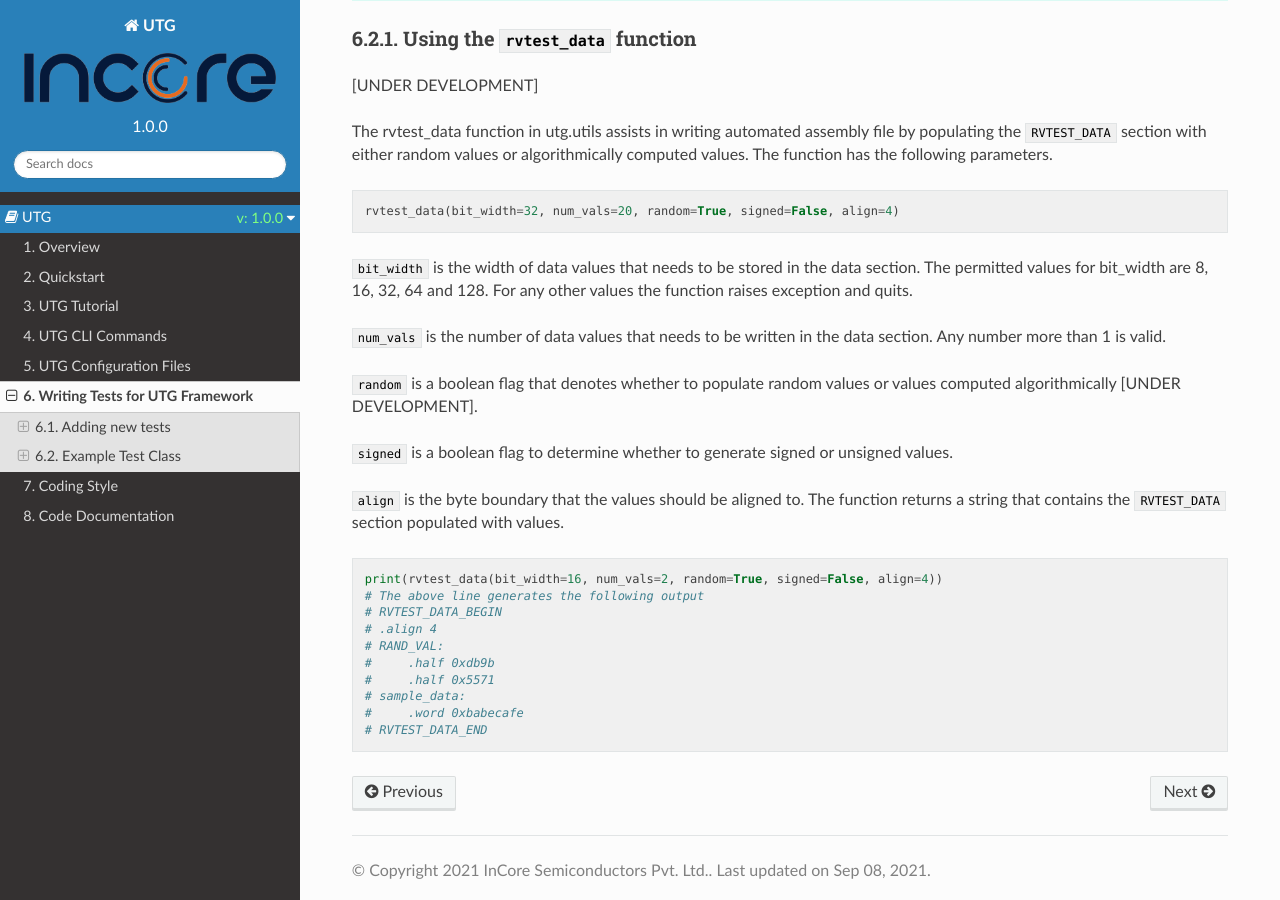
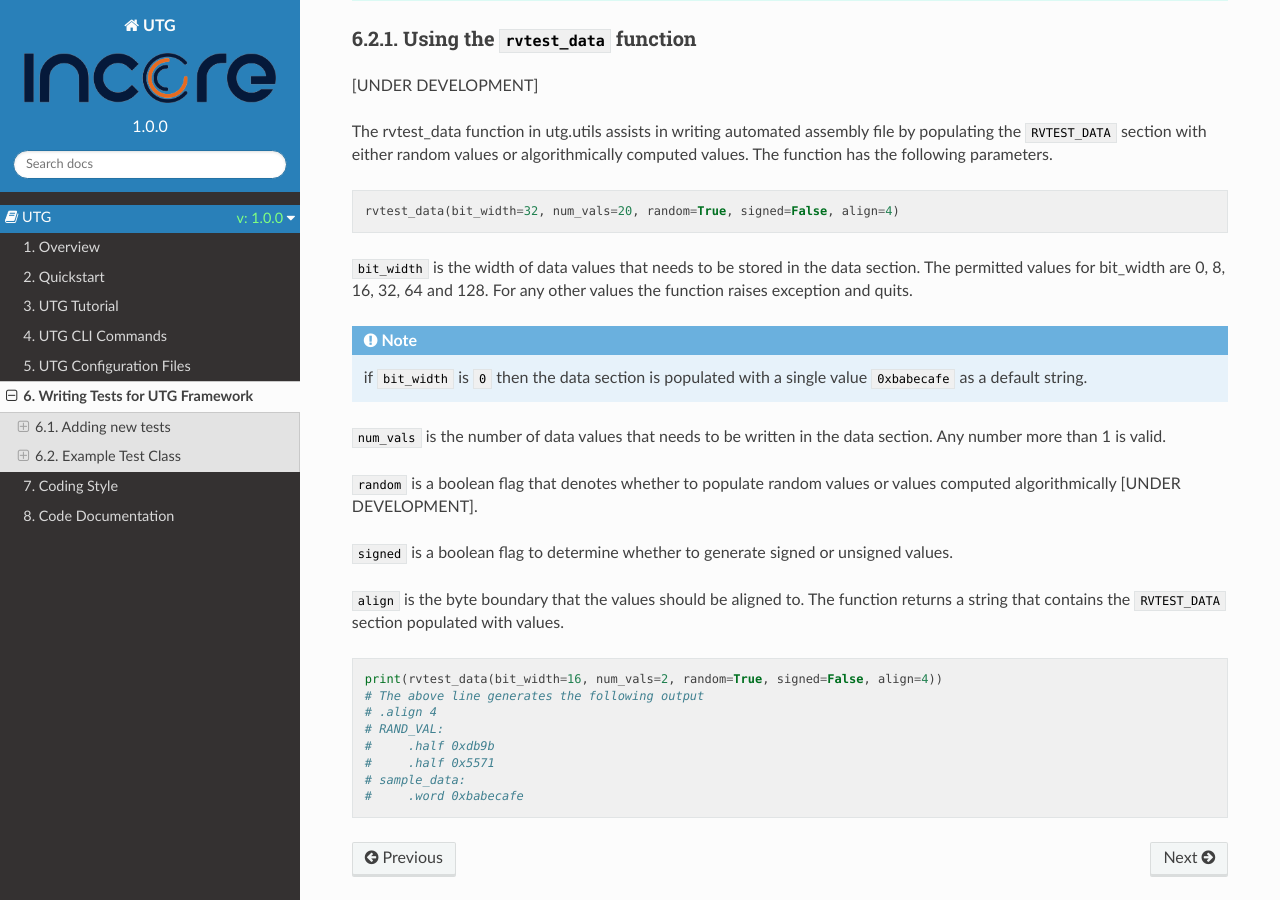
Before and after one commit to incoresemi/uatg, a Sphinx documentation site: the page built from docs/source/creating_new_tests.rst, in a window 1280 px wide and 900 px high, scrolled down 8981 px. Built offline with Sphinx 7.4.7 and the Read the Docs theme 2.0.0, drawn with Linux system fonts in a browser that asks for light colours; pages that are not in the unit, such as notebooks, are missing from menus.

Commit message:
updated rvtest_data docs

```diff
--- a/docs/source/creating_new_tests.rst
+++ b/docs/source/creating_new_tests.rst
@@ -501,7 +501,9 @@ The function has the following parameters.
 
     rvtest_data(bit_width=32, num_vals=20, random=True, signed=False, align=4)
 
-``bit_width`` is the width of data values that needs to be stored in the data section. The permitted values for bit_width are 8, 16, 32, 64 and 128. For any other values the function raises exception and quits.
+``bit_width`` is the width of data values that needs to be stored in the data section. The permitted values for bit_width are 0, 8, 16, 32, 64 and 128. For any other values the function raises exception and quits.
+
+.. note:: if ``bit_width`` is ``0`` then the data section is populated with a single value ``0xbabecafe`` as a default string.
 
 ``num_vals`` is the number of data values that needs to be written in the data section. Any number more than 1 is valid.
 
@@ -516,11 +518,9 @@ The function returns a string that contains the ``RVTEST_DATA`` section populate
 
     print(rvtest_data(bit_width=16, num_vals=2, random=True, signed=False, align=4))
     # The above line generates the following output
-    # RVTEST_DATA_BEGIN
     # .align 4
     # RAND_VAL:
     #     .half	0xdb9b
     #     .half	0x5571
     # sample_data:
     #     .word	0xbabecafe
-    # RVTEST_DATA_END
```
